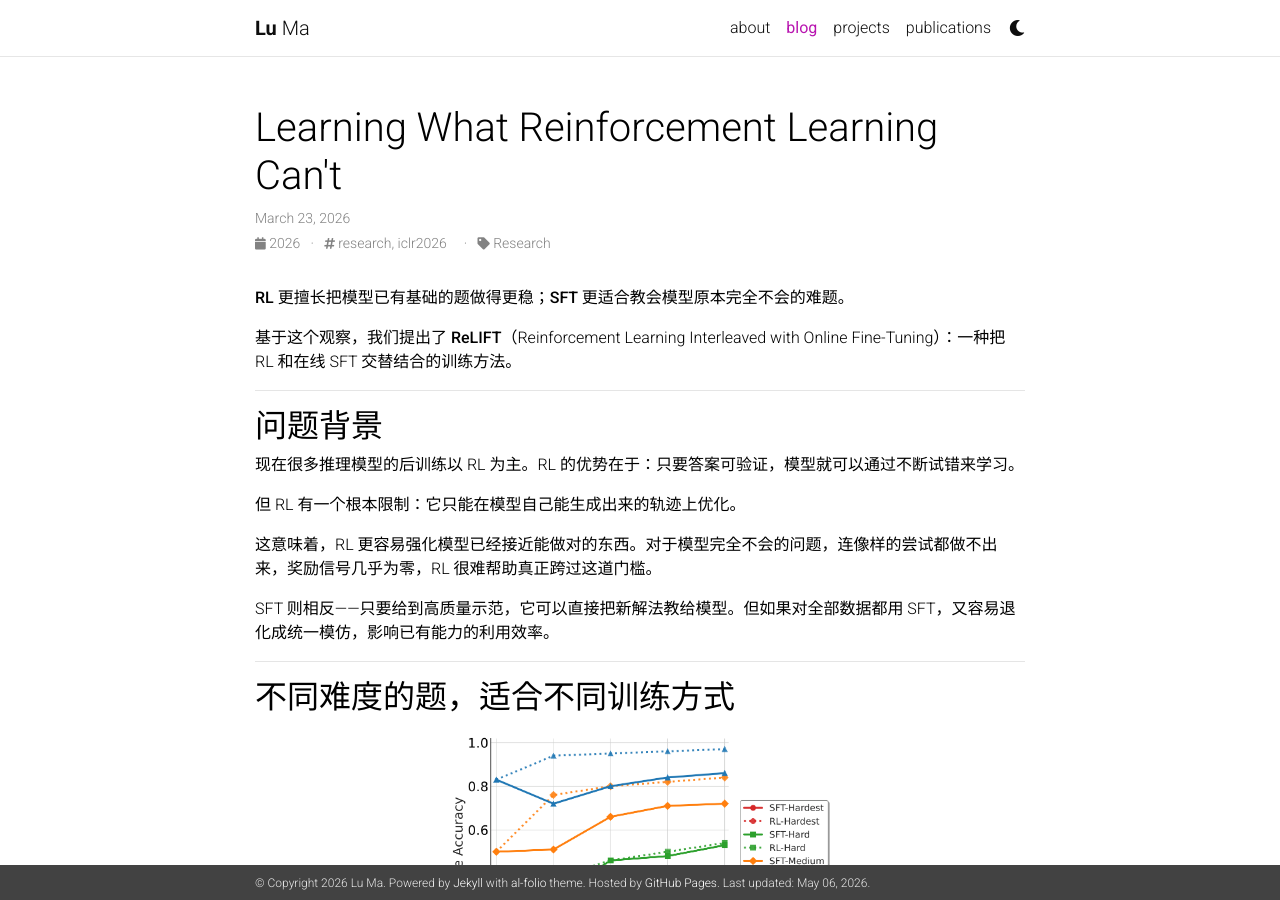
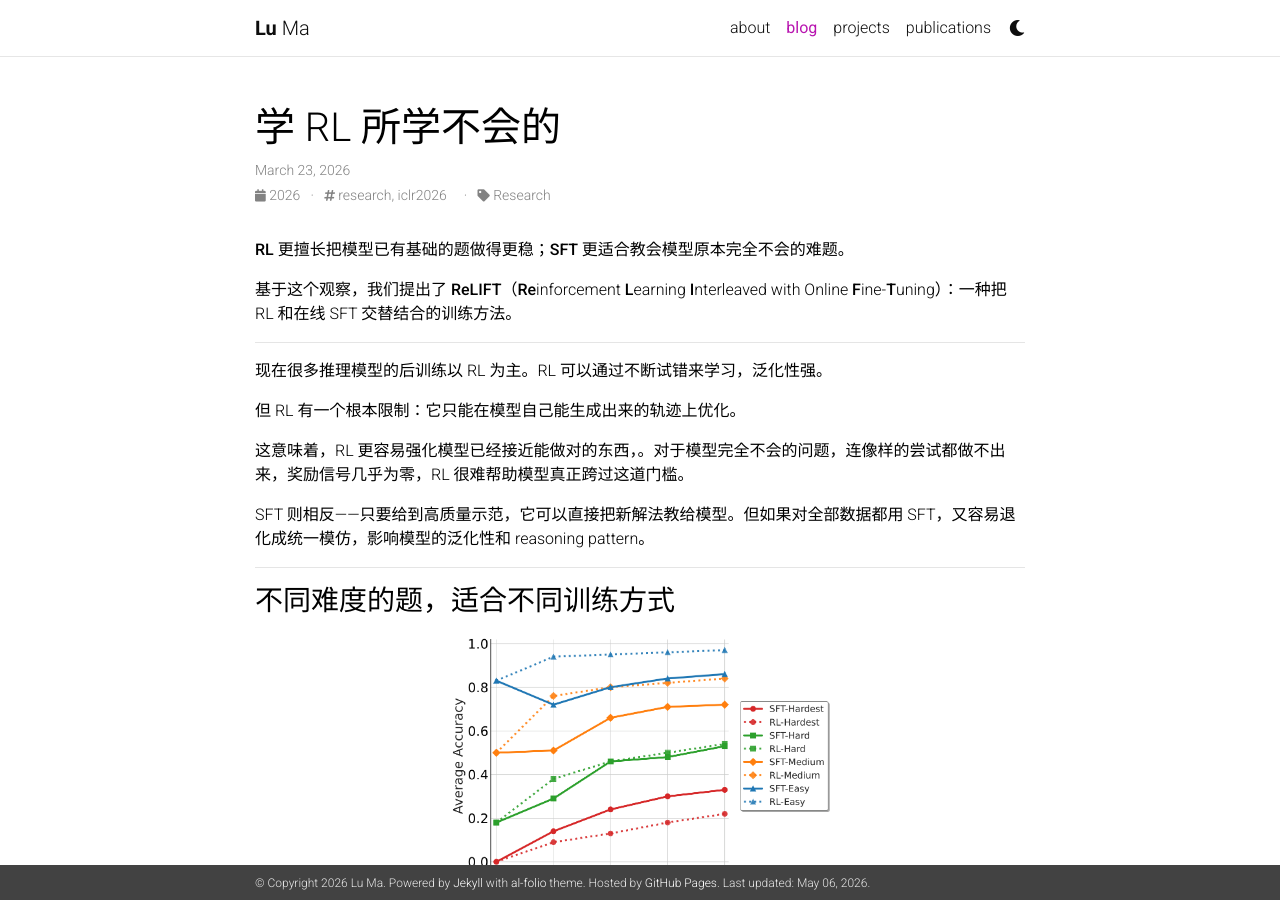
Before and after one commit to TheRoadQaQ/theroadqaq.github.io, a Jekyll site: the page built from blog/2026-03-23-relift.md, in a window 1280 px wide and 900 px high. Built offline with Jekyll 4.4.1, drawn with Linux system fonts in a browser that asks for light colours; comment, search, counter and statistics services are not loaded; a style sheet for code colours, icons or effects is not loaded; some of the changed text lies outside the part shown.

Commit message:
update blogs

````diff
--- a/blog/2026-03-23-relift.md
+++ b/blog/2026-03-23-relift.md
@@ -1,6 +1,6 @@
 ---
 layout: post
-title: Learning What Reinforcement Learning Can't
+title: 学 RL 所学不会的
 date: 2026-03-23 15:00:00
 description:
 tags: research, iclr2026
@@ -10,27 +10,25 @@
 
 **RL 更擅长把模型已有基础的题做得更稳；SFT 更适合教会模型原本完全不会的难题。**
 
-基于这个观察，我们提出了 **ReLIFT**（Reinforcement Learning Interleaved with Online Fine-Tuning）：一种把 RL 和在线 SFT 交替结合的训练方法。
+基于这个观察，我们提出了 **ReLIFT**（**Re**inforcement **L**earning **I**nterleaved with Online **F**ine-**T**uning）：一种把 RL 和在线 SFT 交替结合的训练方法。
 
 ---
 
-## 问题背景
+现在很多推理模型的后训练以 RL 为主。RL 可以通过不断试错来学习，泛化性强。
 
-现在很多推理模型的后训练以 RL 为主。RL 的优势在于：只要答案可验证，模型就可以通过不断试错来学习。
+但 RL 有一个根本限制：它只能在模型自己能生成出来的轨迹上优化。
 
-但 RL 有一个根本限制：**它只能在模型自己能生成出来的轨迹上优化。**
+这意味着，RL 更容易强化模型已经接近能做对的东西，。对于模型完全不会的问题，连像样的尝试都做不出来，奖励信号几乎为零，RL 很难帮助模型真正跨过这道门槛。
 
-这意味着，RL 更容易强化模型已经接近能做对的东西。对于模型完全不会的问题，连像样的尝试都做不出来，奖励信号几乎为零，RL 很难帮助真正跨过这道门槛。
-
-SFT 则相反——只要给到高质量示范，它可以直接把新解法教给模型。但如果对全部数据都用 SFT，又容易退化成统一模仿，影响已有能力的利用效率。
+SFT 则相反——只要给到高质量示范，它可以直接把新解法教给模型。但如果对全部数据都用 SFT，又容易退化成统一模仿，影响模型的泛化性和 reasoning pattern。
 
 ---
 
-## 不同难度的题，适合不同训练方式
+### 不同难度的题，适合不同训练方式
 
-<img src="/blog/relift_imgs/avg_acc_improved.png" alt="Average Accuracy" style="width: 50%; height: auto; display: block; margin: 1em auto;" />
+<img src="/blog/imgs/avg_acc_improved.png" alt="Average Accuracy" style="width: 50%; height: auto; display: block; margin: 1em auto;" />
 
-<img src="/blog/relift_imgs/avg_len_improved.png" alt="Average Length" style="width: 50%; height: auto; display: block; margin: 1em auto;" />
+<img src="/blog/imgs/avg_len_improved.png" alt="Average Length" style="width: 50%; height: auto; display: block; margin: 1em auto;" />
 
 把题按难度分成四类：
 
@@ -47,23 +45,21 @@
 
 ---
 
-## ReLIFT
+### ReLIFT
 
 核心思路：**用 RL 做主训练，用 SFT 专门处理 hardest questions。**
 
-<img src="/blog/relift_imgs/Framework.jpg" alt="ReLIFT Framework" style="width: 50%; height: auto; display: block; margin: 1em auto;" />
+<img src="/blog/imgs/relift_framework.jpg" alt="ReLIFT Framework" style="width: 50%; height: auto; display: block; margin: 1em auto;" />
 
 具体流程：
 
 1. **正常做 RL**：按常规方式 rollout、打分、更新。
 2. **识别 hardest questions**：当前 rollout 内始终无法做对的题。
-3. **为 hardest questions 收集示范**：用更强模型生成推理解答，只保留最终答案验证正确的样本。
+3. **为 hardest questions 收集示范**：用更强模型 Online 生成推理解答，只保留最终答案验证正确的样本。
 4. **插入小规模 SFT**：当 hardest questions 累积到一定数量后，做一次 targeted fine-tuning。
 5. **继续 RL**：在更新后的能力基础上循环。
 
 ---
-
-## 为什么有效
 
 RL 和 SFT 的分工对应了各自的能力边界：
 
@@ -74,8 +70,6 @@
 
 ---
 
-## 实验结果
-
 ReLIFT 整体优于：
 
 - 纯 SFT、纯 RL
@@ -83,27 +77,18 @@
 - 先 SFT 再 RL 的 pipeline
 - 其他已有 hybrid 方法
 
-值得注意的是，ReLIFT 使用的示范数据更少，但因为示范集中在模型最不会的地方，数据效率反而更高。
+ReLIFT 使用的示范数据更少，但因为示范集中在模型最不会的地方，数据效率反而更高。
 
 ---
 
-**不同难度的问题该用不同的学习信号**。
-
-- 已有能力靠 RL 放大
-- 完全不会的能力靠 SFT 注入
-
-两者都不是全局生效，而是按需分配。
-
----
-
-## Links
+### Links
 
 - [💻 Code](https://github.com/TheRoadQaQ/ReLIFT)
 - [📄 Paper](https://arxiv.org/pdf/2506.07527)
 
 ---
 
-## Citation
+### Citation
 
 ```bibtex
 @article{ma2025learning,
````
Also changed, not shown: blog/2026-04-03-docksmith.md (+0 -2 lines), blog/2026-04-12-gift.md (added, +196 -0 lines), blog/2026-04-24-leash.md (+0 -2 lines), blog/relift_imgs/Framework.jpg (deleted), blog/relift_imgs/avg_acc_improved.png (deleted), blog/relift_imgs/avg_len_improved.png (deleted).
